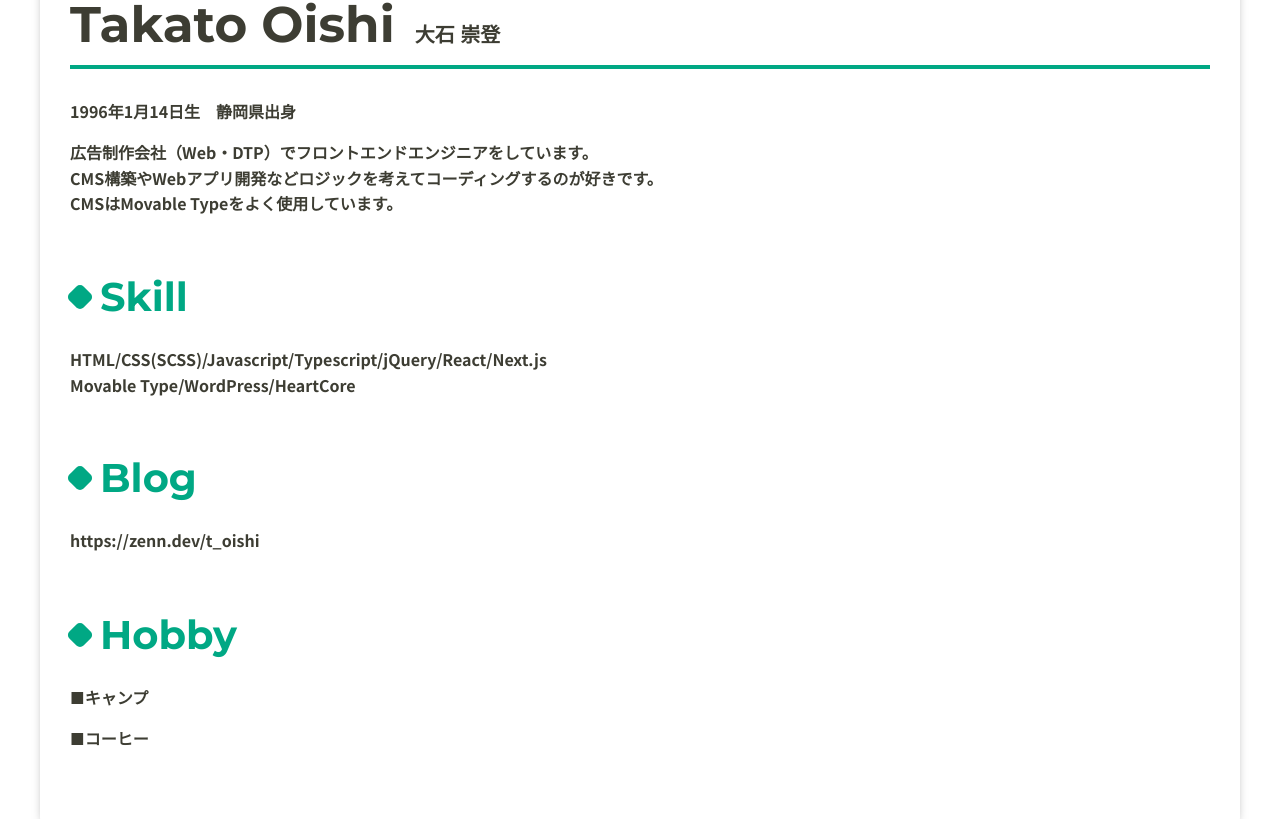
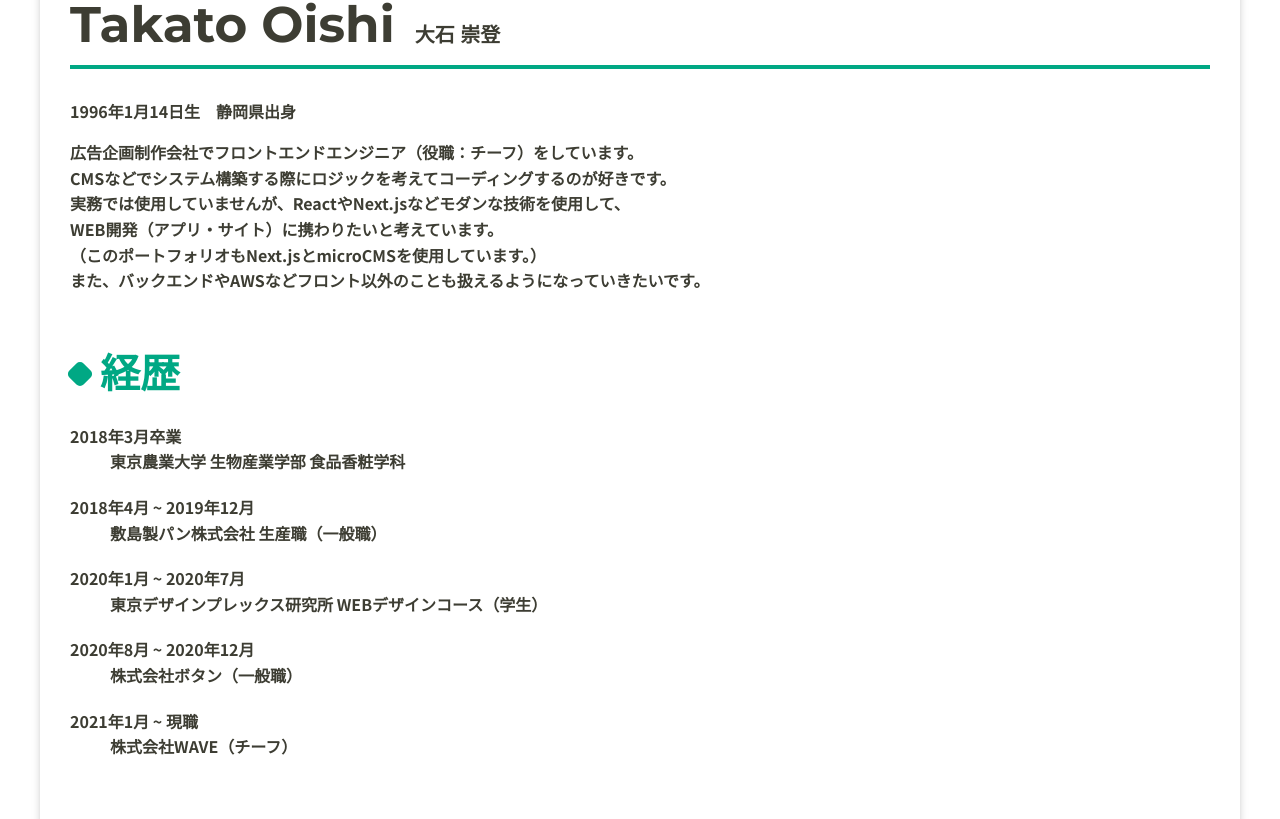
Before and after one commit to ohishi-Ta/Portfolio, a Next.js app in the folder portfolio/: page /about in a window 1280 px wide. Shown: the part 441-1260 px from the top of the page. Built offline with nearby package versions, Linux system fonts and the light colour scheme.

Commit message:
文言追加

```diff
--- a/portfolio/pages/about.tsx
+++ b/portfolio/pages/about.tsx
@@ -12,18 +12,34 @@ const about = () => {
         </h2>
         <p>1996年1月14日生　静岡県出身</p>
         <p>
-          広告制作会社（Web・DTP）でフロントエンドエンジニアをしています。
-          <br />
-          CMS構築やWebアプリ開発などロジックを考えてコーディングするのが好きです。
-          <br />
-          CMSはMovable Typeをよく使用しています。
+        広告企画制作会社でフロントエンドエンジニア（役職：チーフ）をしています。<br />
+        CMSなどでシステム構築する際にロジックを考えてコーディングするのが好きです。<br />
+        実務では使用していませんが、ReactやNext.jsなどモダンな技術を使用して、<br />
+        WEB開発（アプリ・サイト）に携わりたいと考えています。<br />
+        （このポートフォリオもNext.jsとmicroCMSを使用しています。）<br />
+        また、バックエンドやAWSなどフロント以外のことも扱えるようになっていきたいです。
         </p>
+        <div className={style.page__box}>
+          <h3 className="Title_2 en">経歴</h3>
+          <dl className={style.page__history}>
+            <dt>2018年3月卒業</dt>
+            <dd>東京農業大学 生物産業学部 食品香粧学科</dd>
+            <dt>2018年4月 ~ 2019年12月</dt>
+            <dd>敷島製パン株式会社 生産職（一般職）</dd>
+            <dt>2020年1月 ~ 2020年7月</dt>
+            <dd>東京デザインプレックス研究所 WEBデザインコース（学生）</dd>
+            <dt>2020年8月 ~ 2020年12月</dt>
+            <dd>株式会社ボタン（一般職）</dd>
+            <dt>2021年1月 ~ 現職</dt>
+            <dd>株式会社WAVE（チーフ）</dd>
+          </dl>
+        </div>
         <div className={style.page__box}>
           <h3 className="Title_2 en">Skill</h3>
           <p>
-            HTML/CSS(SCSS)/Javascript/Typescript/jQuery/React/Next.js
+            HTML/CSS(SASS)/Javascript/Typescript/jQuery/React/Next.js
             <br />
-            Movable Type/WordPress/HeartCore
+            Movable Type/WordPress/HeartCore/microCMS
           </p>
         </div>
         <div className={style.page__box}>
@@ -41,7 +57,11 @@ const about = () => {
         <div className={style.page__box}>
           <h3 className="Title_2 en">Hobby</h3>
           <p>■キャンプ</p>
+          <p>自然が好きなので、よくキャンプに行きます。特に秋〜冬の時期に行くのが景色も空気も澄んでいてリフレッシュできます。
+            <br />場所は、富士山周辺のキャンプ場が多いです。
+          </p>
           <p>■コーヒー</p>
+          <p>家でも豆から挽いて入れています。苦味が強いものより、酸味が強い方が好みです。</p>
         </div>
       </div>
     </Layout>
--- a/portfolio/pages/works.tsx
+++ b/portfolio/pages/works.tsx
@@ -57,11 +57,11 @@ const works: NextPage<InferGetStaticPropsType<typeof getStaticProps>> = ({
         <h3 className="Title_2 en">Webサイト</h3>
         <p>
           有名大学の公式サイトや自治体の特設サイトなど立ち上げから数多く経験してきました。
+          <br />CMS構築では、Movable Type、Wordpressなどブロックエディタでお客様が簡単に更新できるようなシステムも実装しました。
+          <br />以下は、担当してきた主な実績です。
         </p>
         <p>
-          CMS構築では、Movable
-          Type、Wordpressなどブロックエディタでお客様が簡単に
-          更新できるようなシステムも実装しました。
+
         </p>
 
         <ul className={style.page__works_list}>
--- a/portfolio/styles/Home.module.scss
+++ b/portfolio/styles/Home.module.scss
@@ -240,6 +240,12 @@
     &_skill {
       margin-top: 30px;
       display: block;
+      &_title{
+        margin-bottom: 5px;
+        font-size: 20px;
+        color: #00a884;
+        display: block;
+      }
     }
   }
 
--- a/portfolio/styles/Page.module.scss
+++ b/portfolio/styles/Page.module.scss
@@ -139,7 +139,7 @@
             font-size: 16px;
             span {
               display: inline-block;
-              color: #a8a8a8;
+              color: #3d3d3d;
               background-color: #fff101;
               border-radius: 9999px;
               padding: 2px 10px;
@@ -237,4 +237,9 @@
       }
     }
   }
+  &__history{
+    dt{
+      margin-top: 20px;
+    }
+  }
 }
```
Also changed, not shown: portfolio/pages/index.tsx (+11 -5 lines).
